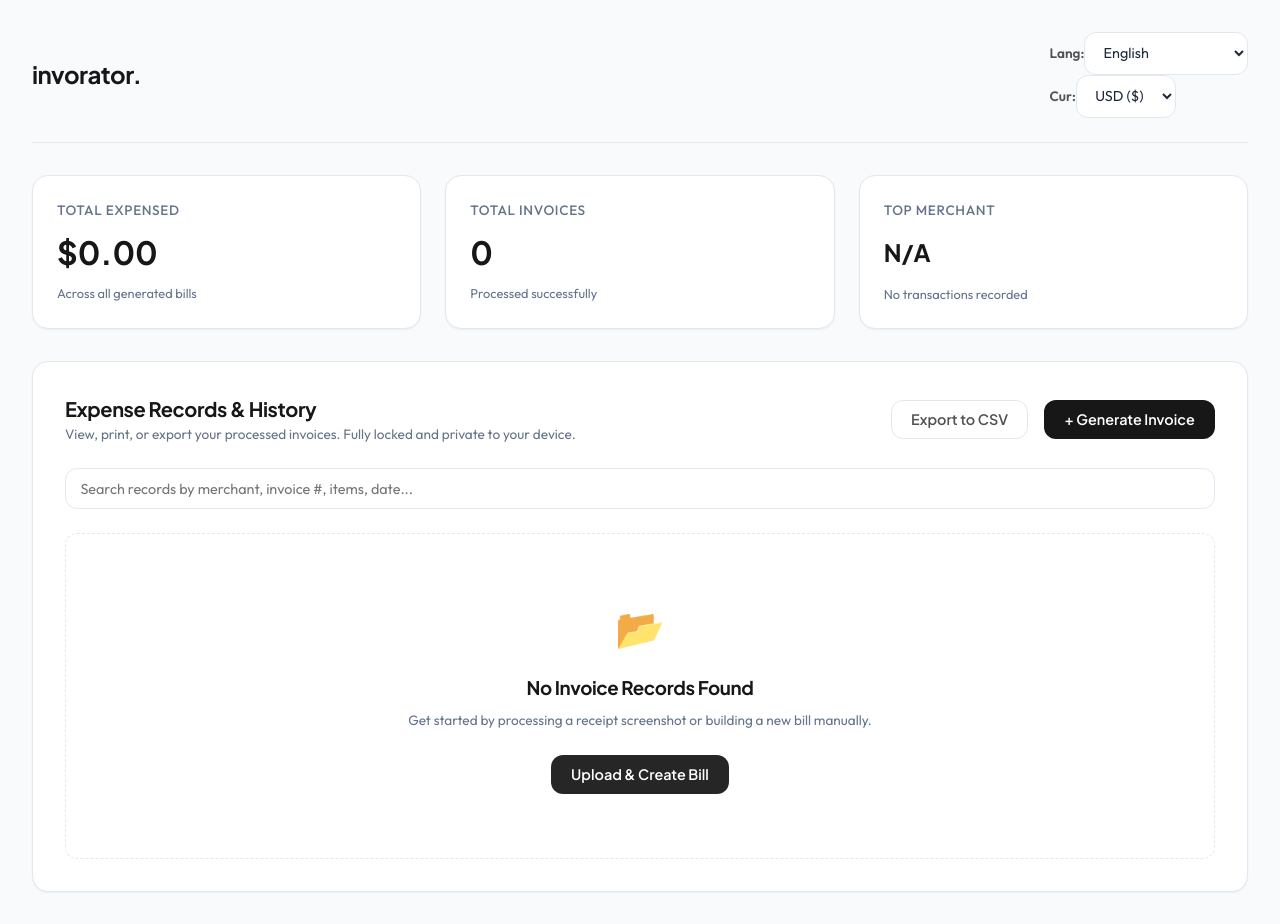
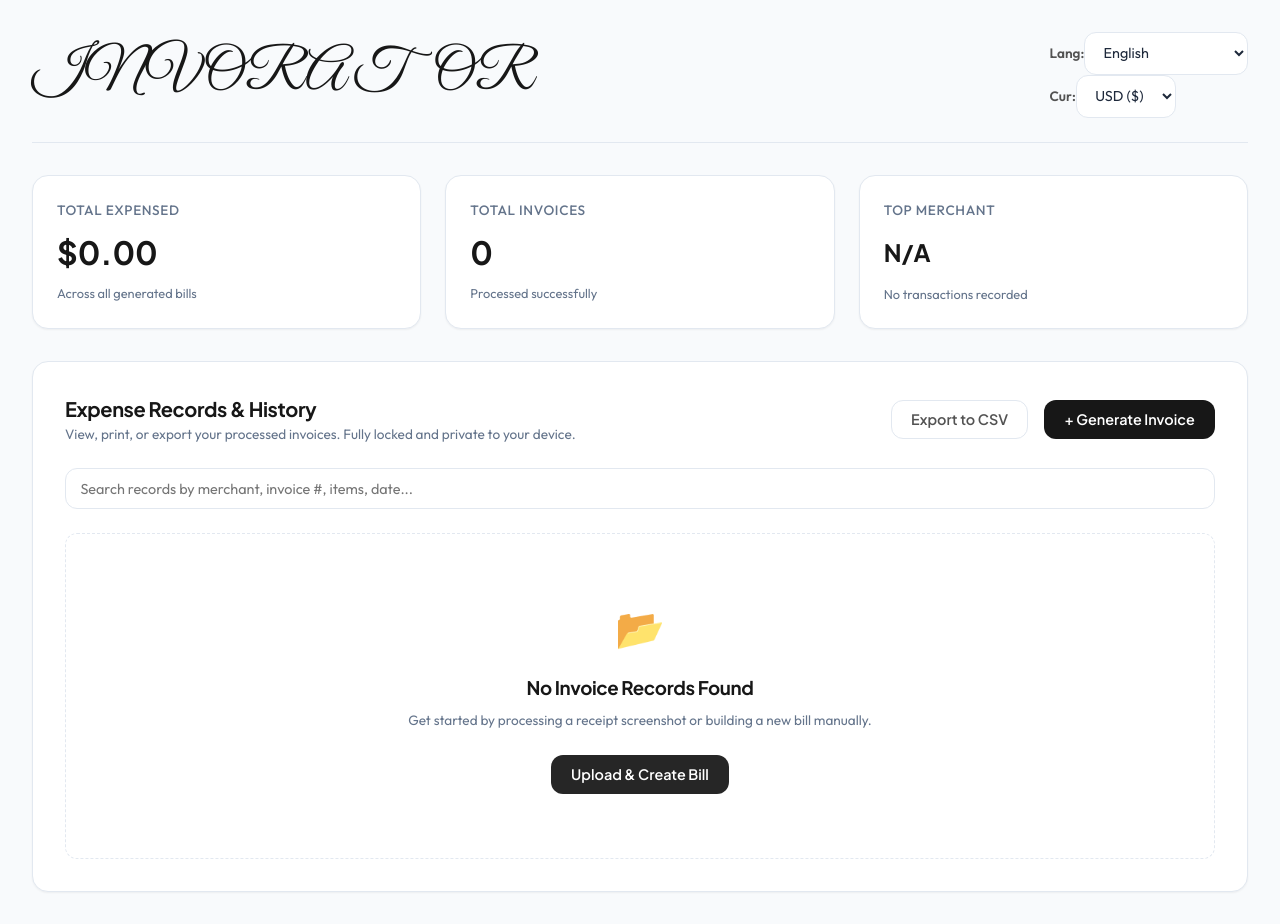
Before and after one commit to PTejasKr/invorator, a React (Vite) app: page / in a window 1280 px wide. Built offline with nearby package versions, Linux system fonts and the light colour scheme.

Commit message:
Change logo font to Great Vibes in all caps

```diff
--- a/index.html
+++ b/index.html
@@ -7,6 +7,9 @@
     <title>InvoSafe - Encrypted Client-Side Receipt OCR & Invoice Generator</title>
     <meta name="description" content="Secure, client-side corporate invoice generator and receipt OCR scanner. Fully encrypted via PBKDF2 and AES-256 in the browser to prevent billing data leakage." />
     <script src="https://cdnjs.cloudflare.com/ajax/libs/pdf.js/3.4.120/pdf.min.js"></script>
+    <link rel="preconnect" href="https://fonts.googleapis.com">
+    <link rel="preconnect" href="https://fonts.gstatic.com" crossorigin>
+    <link href="https://fonts.googleapis.com/css2?family=Great+Vibes&display=swap" rel="stylesheet">
   </head>
   <body>
     <div id="root"></div>
--- a/src/App.jsx
+++ b/src/App.jsx
@@ -148,7 +148,7 @@
         <header className="app-header">
           <div className="brand-section" onClick={() => setView("dashboard")} style={{ cursor: "pointer" }}>
             <div className="brand-title">
-              <h1 className="premium-logo">invorator.</h1>
+              <h1 className="premium-logo" style={{ fontFamily: "'Great Vibes', cursive", fontSize: "3.5rem", textTransform: "uppercase", letterSpacing: "2px", fontWeight: "400" }}>INVORATOR</h1>
             </div>
           </div>
 
```
